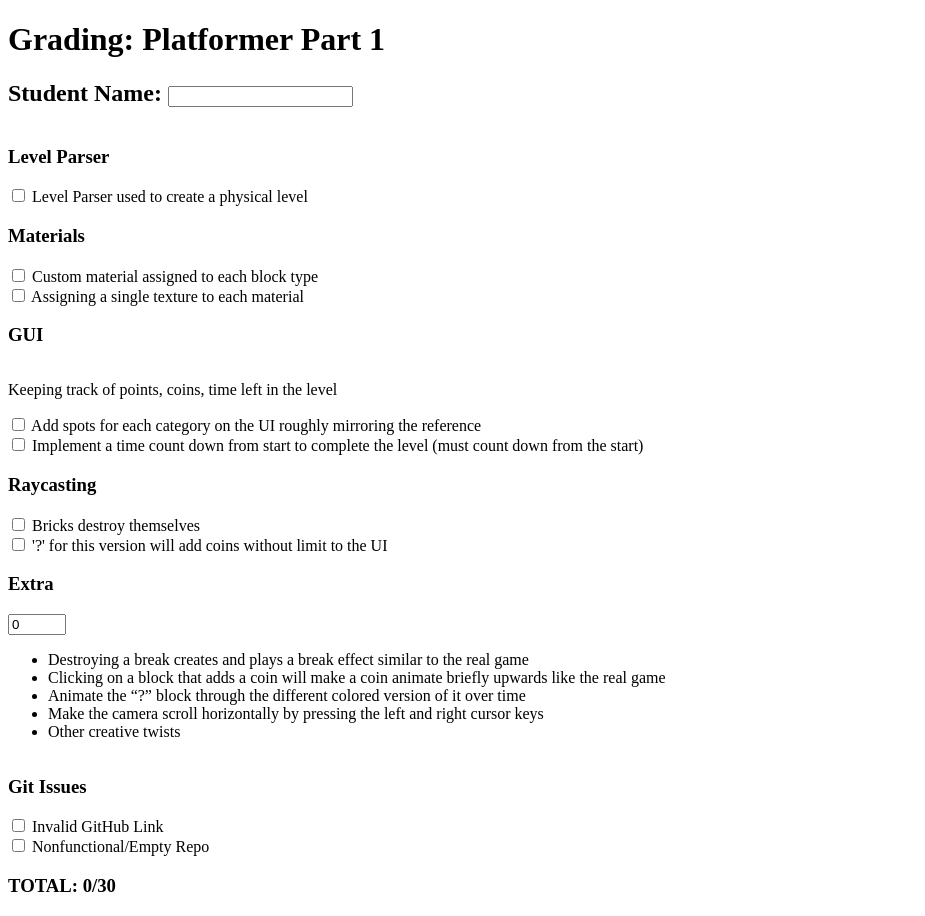
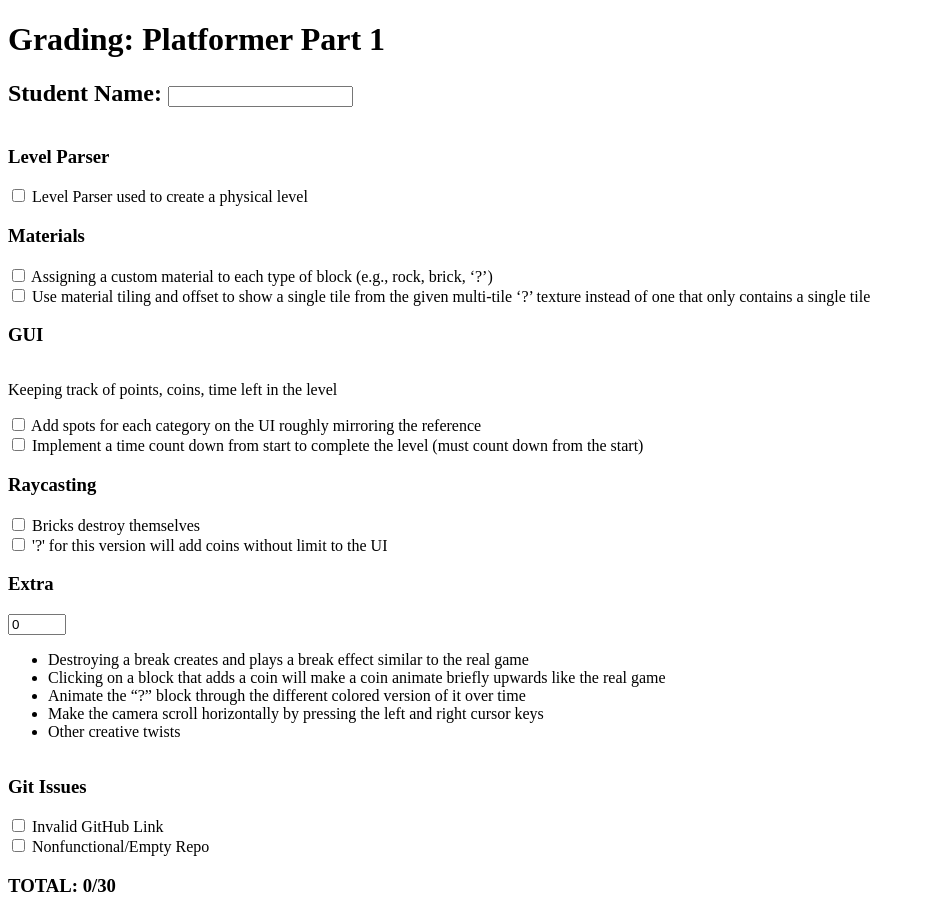
Before and after one commit to ConlynPattison/GameDevGrading, a React (Create React App) app: page /platformer1 in a window 1280 px wide. Shown: the whole page, without its empty margins (0-925 px from the left). Built offline with nearby package versions, Linux system fonts and the light colour scheme.

Commit message:
Materials category wording fix

```diff
--- a/src/routes/PlatformerPart1.jsx
+++ b/src/routes/PlatformerPart1.jsx
@@ -33,8 +33,8 @@ const PlatformerPart1 = () => {
             </section>
             <section className={styles.column}>
                 <h3>Materials</h3>
-                <label><input type="checkbox" name="materials" value={5} onChange={handleCheck} /> Custom material assigned to each block type </label>
-                <label><input type="checkbox" name="materials" value={5} onChange={handleCheck} /> Assigning a single texture to each material </label>
+                <label><input type="checkbox" name="materials" value={5} onChange={handleCheck} /> Assigning a custom material to each type of block (e.g., rock, brick, ‘?’) </label>
+                <label><input type="checkbox" name="materials" value={5} onChange={handleCheck} /> Use material tiling and offset to show a single tile from the given multi-tile ‘?’ texture instead of one that only contains a single tile </label>
             </section>
             <section className={styles.column}>
                 <h3>GUI</h3>
```
